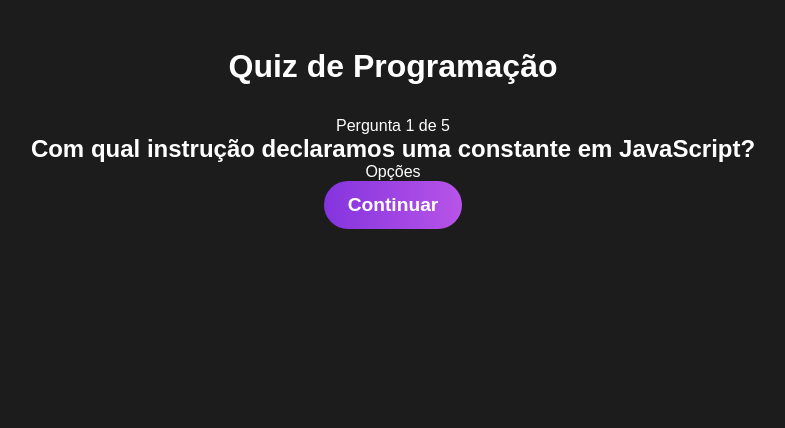
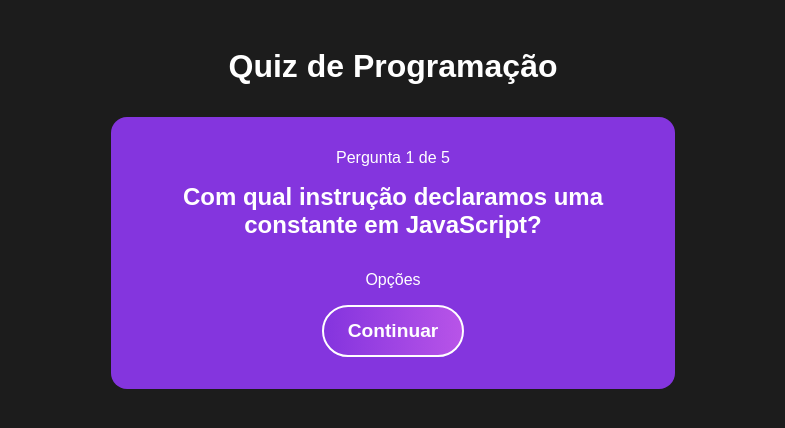
Before and after one commit to leogama09/React-quiz, a React app in the folder quiz/: page / in a window 1280 px wide. Both pictures are taken after a click on the button "Iniciar". Shown: the top 428 px of the page, without its empty margins (247-1032 px from the left). Built offline with nearby package versions, Linux system fonts and the light colour scheme; the HTML template or start-up script is replaced by a standard one.

Commit message:
Update Question.jsx

```diff
--- a/quiz/src/components/Question.jsx
+++ b/quiz/src/components/Question.jsx
@@ -1,6 +1,7 @@
 import { useContext } from "react"
 import { QuizContext } from "../context/quiz"
 
+import "./Question.css"
 
 const Questions = () => {
   const [quizState, dispatch] = useContext(QuizContext)
@@ -13,7 +14,9 @@
       <div id="options-container">
         <p>Opções</p>
       </div>
-      <button>Continuar</button>
+      <button onClick={() => dispatch({type: "CHANGE_QUESTION"})}>
+        Continuar
+      </button>
     </div>
   )
 }
```
